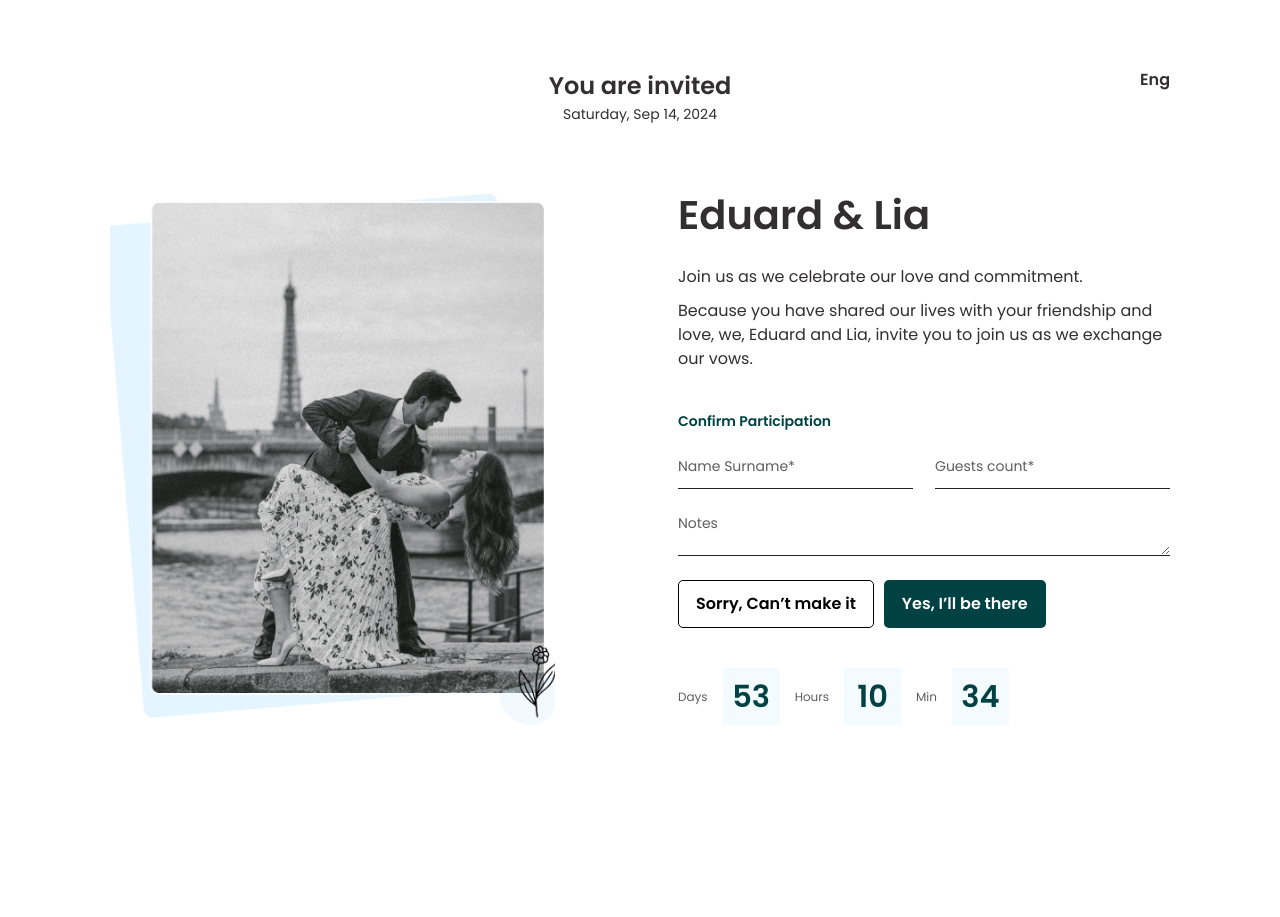
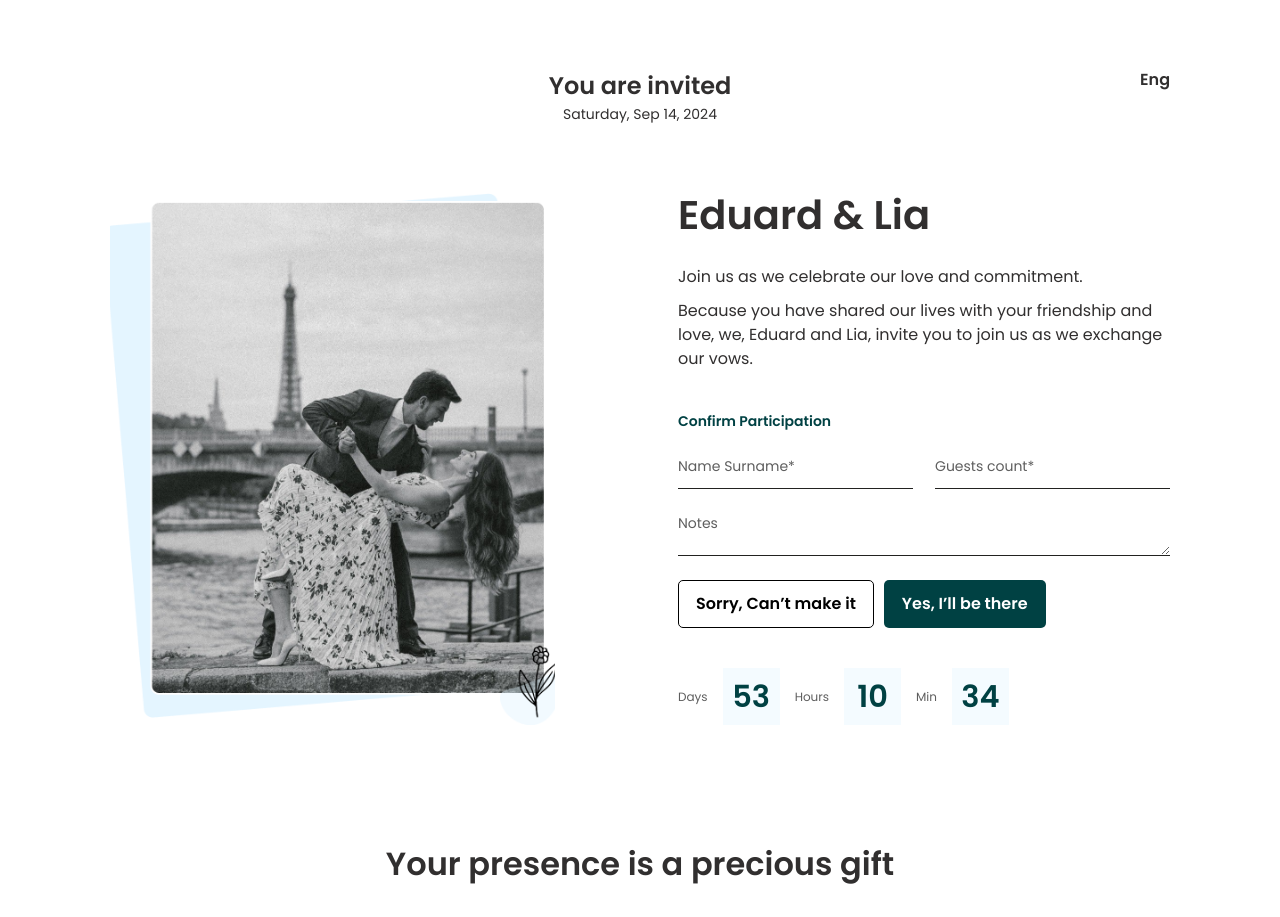
Before and after one commit to Grigor878/Invitation, a React (Vite) app: page /eng in a window 1280 px wide. Before the commit the page ends 800 px from the top, so only its background shows below. Built offline with nearby package versions, Linux system fonts and the light colour scheme.

Commit message:
presence component created

```diff
--- a/src/components/language/language.jsx
+++ b/src/components/language/language.jsx
@@ -26,6 +26,7 @@ export const Language = () => {
     i18n.changeLanguage(code);
     setSelectedLng(name);
     cookies.set("i18next", code);
+    cookies.set("lngSelected", name);
     navigate(path);
   };
 
--- a/src/components/main/main.jsx
+++ b/src/components/main/main.jsx
@@ -1,11 +1,23 @@
-import styles from "./main.module.scss";
-import main from "../../assets/imgs/main.png";
+import { useState } from "react";
 import { useTranslation } from "react-i18next";
 import { timeUntil } from "../../utils/helpers";
+import main from "../../assets/imgs/main.png";
+import styles from "./main.module.scss";
 
 export const Main = () => {
   const { t } = useTranslation();
   const targetDate = "September 14, 2024";
+
+  const [fullname, setFullname] = useState("");
+  const [guests, setGuests] = useState("");
+  const [notes, setNotes] = useState("");
+
+  const handleAccept = (e) => {
+    e.preventDefault();
+    alert(fullname);
+    alert(guests);
+    alert(notes);
+  };
 
   return (
     <div className={styles.main}>
@@ -21,20 +33,36 @@ export const Main = () => {
         </div>
 
         <div className={styles.main_decision}>
-          <form className={styles.main_form}>
+          <form className={styles.main_form} onSubmit={handleAccept}>
             <h4>{t("form")}</h4>
 
             <div className={styles.main_form_top}>
-              <input type="text" placeholder={t("label_one")} required={true} />
-              <input type="text" placeholder={t("label_two")} required={true} />
+              <input
+                type="text"
+                value={fullname}
+                onChange={(e) => setFullname(e.target.value)}
+                placeholder={t("label_one")}
+                required={true}
+              />
+              <input
+                type="text"
+                value={guests}
+                onChange={(e) => setGuests(e.target.value)}
+                placeholder={t("label_two")}
+                required={true}
+              />
             </div>
-            <textarea placeholder={t("label_three")} />
+            <textarea
+              value={notes}
+              onChange={(e) => setNotes(e.target.value)}
+              placeholder={t("label_three")}
+            />
 
             <div className={styles.main_form_btns}>
               <button type="button" className="btnReject">
                 {t("reject")}
               </button>
-              <button type="button" className="btnAccept">
+              <button type="submit" className="btnAccept">
                 {t("accept")}
               </button>
             </div>
--- /dev/null
+++ b/src/components/presence/presence.jsx
@@ -0,0 +1,10 @@
+import { useTranslation } from "react-i18next";
+import styles from "./presence.module.scss";
+
+export const Presence = () => {
+  const { t } = useTranslation();
+
+  return <div className={styles.presence}>
+    <h2 className="title">{t("presence")}</h2>
+  </div>;
+};
--- /dev/null
+++ b/src/components/presence/presence.module.scss
@@ -0,0 +1,5 @@
+@import '../../variables';
+
+.presence{
+    padding: 115px 0 29px 0;
+}
--- a/src/index.scss
+++ b/src/index.scss
@@ -89,6 +89,16 @@ input[type="number"] {
     appearance: textfield;
 }
 
+// title
+.title {
+    color: $text;
+    font-size: 32px;
+    font-weight: 600;
+    line-height: 48px;
+    text-align: center;
+    text-align: center;
+}
+
 // btns{
 .btnReject {
     color: $reject;
--- a/src/view/view.jsx
+++ b/src/view/view.jsx
@@ -3,13 +3,13 @@ import cookies from "js-cookie";
 import { useNavigate } from "react-router-dom";
 import { Header } from "../components/header/header";
 import { Main } from "../components/main/main";
+import { Presence } from "../components/presence/presence";
 
 const View = () => {
   const navigate = useNavigate();
 
   useEffect(() => {
     const lng = cookies.get("i18next") || "en";
-
     lng === "am" ? navigate("/arm") : navigate("/eng");
   }, [navigate]);
 
@@ -17,6 +17,7 @@ const View = () => {
     <div className="container">
       <Header />
       <Main />
+      <Presence />
     </div>
   );
 };
```
